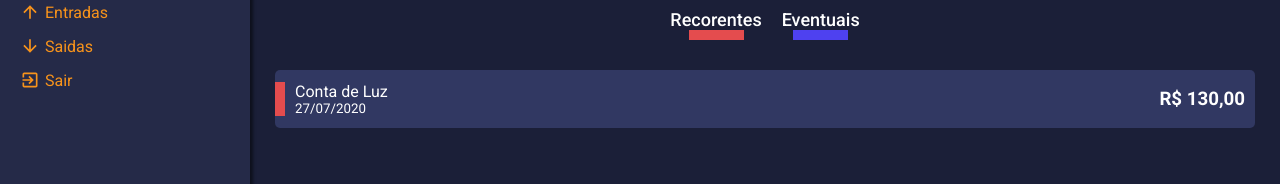
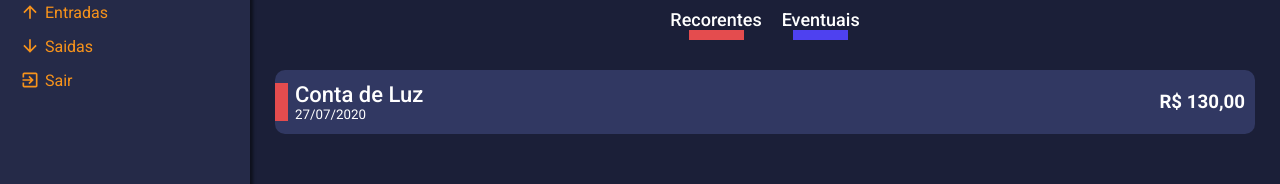
Before and after one commit to eliveltonsf/my-carteira, a React (Create React App) app: page /list/entry-balance in a window 1280 px wide. Shown: the part 159-343 px from the top of the page. Built offline with nearby package versions, Linux system fonts and the light colour scheme; the HTML template or start-up script is replaced by a standard one.

Commit message:
ajustando layout de componentes

```diff
--- a/package.json
+++ b/package.json
@@ -39,7 +39,8 @@
         ],
         "rules": {
           "import/no-anonymous-default-export": "off",
-          "@typescript-eslint/no-unused-vars": "off"
+          "@typescript-eslint/no-unused-vars": "off",
+          "react-hooks/exhaustive-deps": "off"
         }
       }
     ]
--- a/src/components/Aside/styles.ts
+++ b/src/components/Aside/styles.ts
@@ -30,7 +30,7 @@ export const MenuContainer = styled.nav`
   display: flex;
   flex-direction: column;
 
-  margin-top:50px
+  margin-top:50px;
 `;
 
 export const MenuItemLink = styled.a`
--- a/src/components/HistoryFinanceCard/styles.ts
+++ b/src/components/HistoryFinanceCard/styles.ts
@@ -10,7 +10,7 @@ export const Container = styled.li`
   background-color : ${props => props.theme.colors.tertiary};
 
   list-style:none;
-  border-radius: 5px;
+  border-radius: 10px;
 
   margin: 10px 0;
   padding: 12px 10px;
@@ -34,13 +34,18 @@ export const Container = styled.li`
     flex-direction: column;
     justify-content: space-between;
 
-    padding-left: 10px
+    padding-left: 10px;
+  }
+
+  > div span {
+    font-size: 22px;
+    font-weight: 500;
   }
 
 `;
 
 export const Tag = styled.div<ITagProps>`
-  width: 10px;
+  width: 13px;
   height: 60%;
 
   background-color: ${props => props.color};
```
Also changed, not shown: 1 other file (tests, documents, lock files or other folders).
